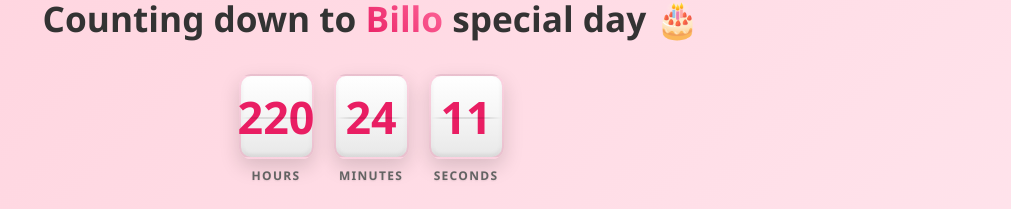
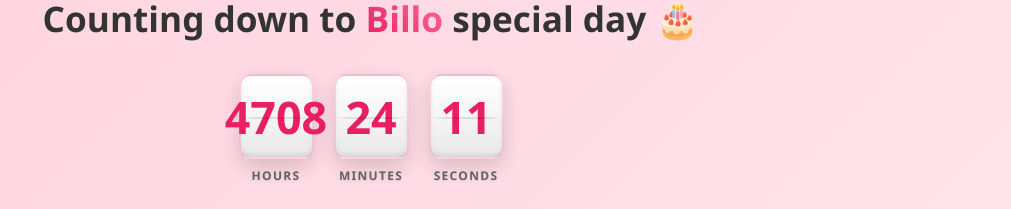
Before and after one commit to PawanMallik/nasya, a React (Vite) app: page / in a window 1280 px wide. Shown: the part 242-451 px from the top of the page, without its empty margins (269-1280 px from the left). Built offline with nearby package versions, Linux system fonts and the light colour scheme.

Commit message:
add date

```diff
--- a/src/components/Countdown.jsx
+++ b/src/components/Countdown.jsx
@@ -19,7 +19,7 @@ function Countdown({ onBirthdayReached, birthdayReached }) {
     // 🎂 SET YOUR BIRTHDAY DATE & TIME HERE 🎂
     // ═══════════════════════════════════════════════════════════════
 
-    const targetDate = new Date("2026-01-20T00:00:00");
+    const targetDate = new Date("2026-07-26T00:00:00");
 
     // 📝 HOW TO USE:
     // Replace the date above with your actual birthday
```
